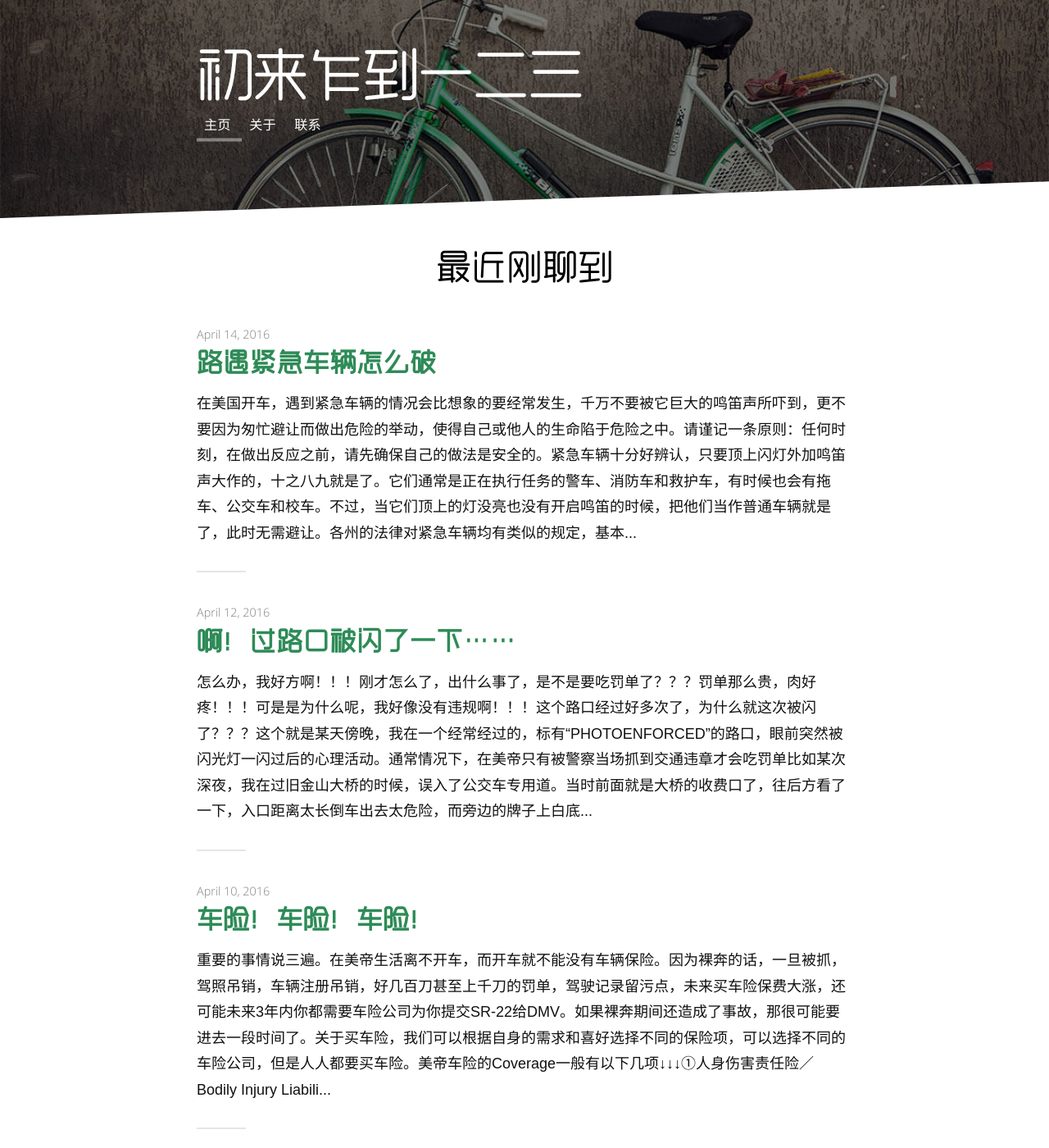
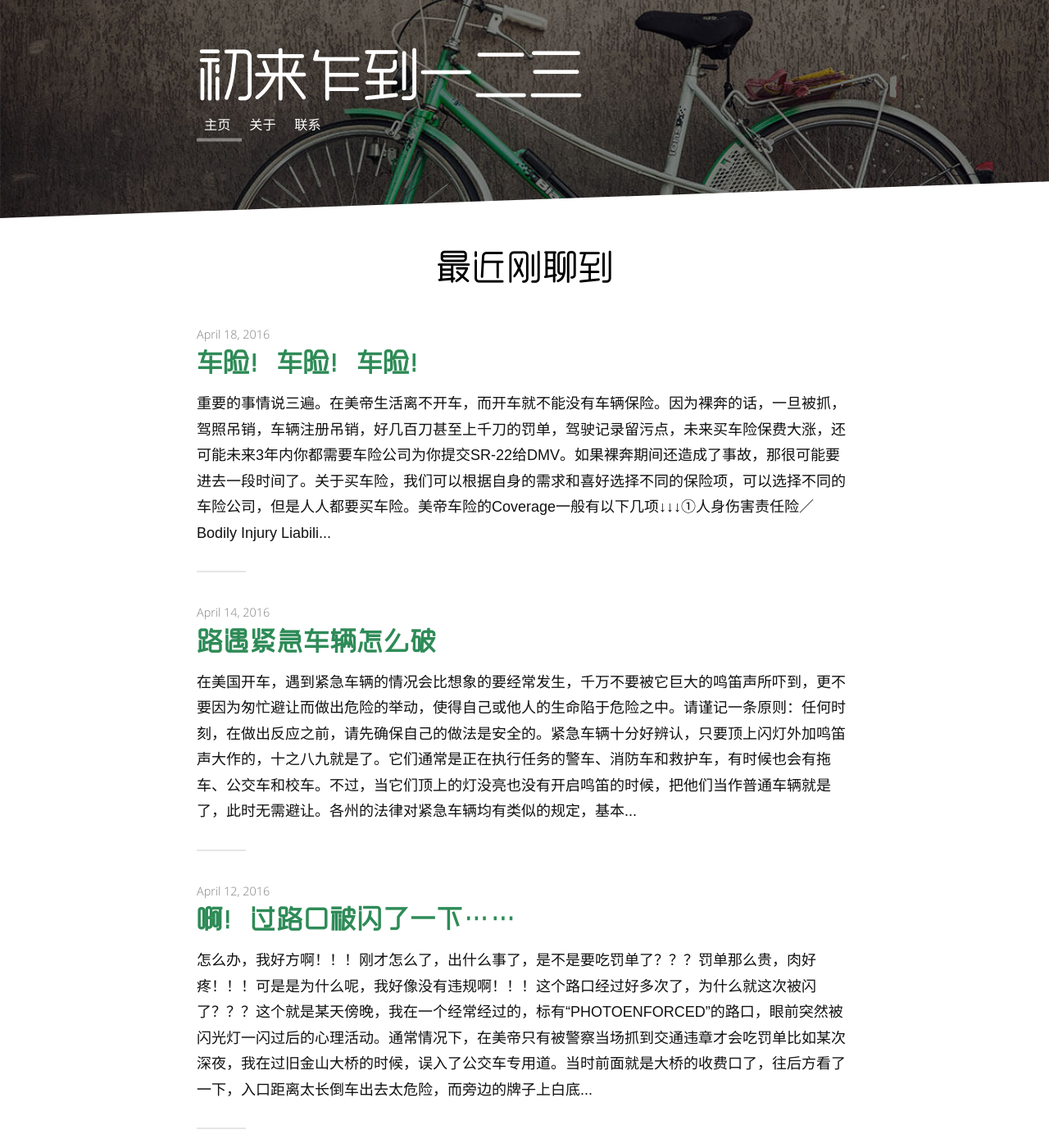
Before and after one commit to wolfwifee/wolfwifee.github.com, a Jekyll site: the page built from index.html, in a window 1280 px wide and 1400 px high. Shown: the whole window at 82% size. Built offline with Jekyll 4.4.1, drawn with Linux system fonts in a browser that asks for light colours; nearby versions of some CDN libraries; some web fonts are replaced; the list of posts is cut into pages by our own code.

Commit message:
Update 2016-04-10-things-about-auto-insurance.md

```diff
--- a/_posts/2016-04-10-things-about-auto-insurance.md
+++ b/_posts/2016-04-10-things-about-auto-insurance.md
@@ -5,8 +5,8 @@ description: "美国车险半保和全保区别在于买了多少Coverage，越
 heading: 车险！车险！车险！
 publish: true
 published: true
-datePublished: 2016-04-18T00:00:00.000Z
-date: 2016-04-10
+datePublished: 2016-04-10T00:00:00.000Z
+date: 2016-04-18
 ---
 
 <span class="dropcap">重</span>要的事情说三遍。在美帝生活离不开车，而开车就不能没有车辆保险。因为裸奔的话，一旦被抓，驾照吊销，车辆注册吊销，好几百刀甚至上千刀的罚单，驾驶记录留污点，未来买车险保费大涨，还可能未来3年内你都需要车险公司为你提交SR-22给DMV。如果裸奔期间还造成了事故，那很可能要进去一段时间了。
```
